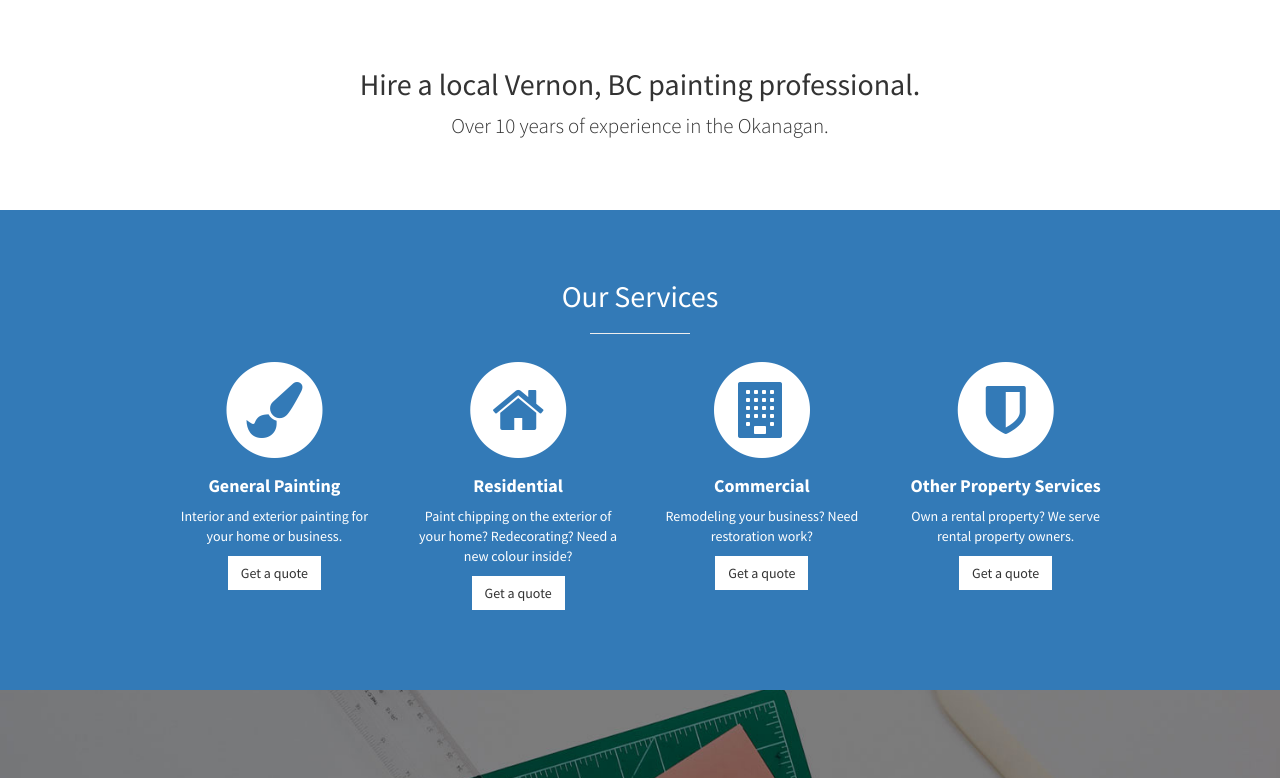
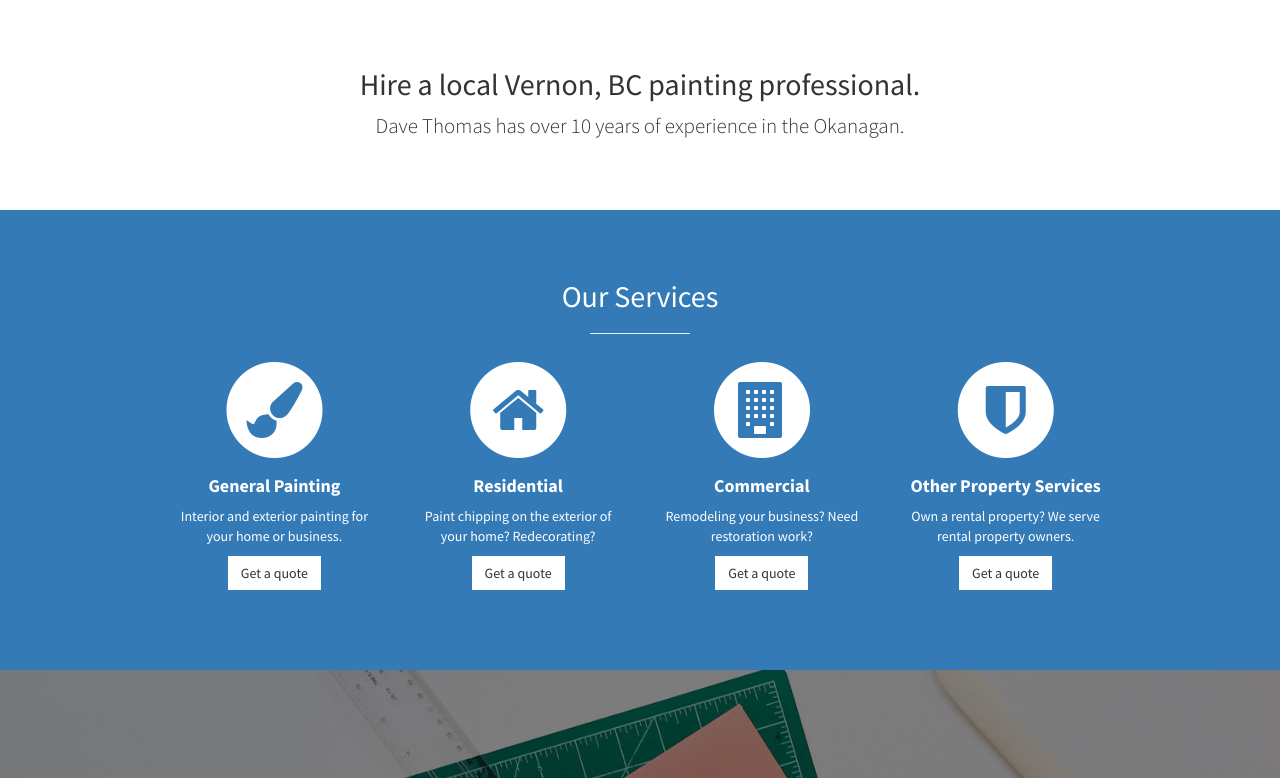
Before and after one commit to mijustin/newleaf, a plain HTML site: page index.html in a window 1280 px wide. Shown: the part 802-1580 px from the top of the page. Drawn offline with Linux system fonts and the light colour scheme.

Commit message:
Content updates

```diff
--- a/index.html
+++ b/index.html
@@ -74,7 +74,7 @@
             <div class="row">
                 <div class="col-lg-12 text-center">
                     <h2>Hire a local Vernon, BC painting professional.</h2>
-                    <p class="lead">Over 10 years of experience in the Okanagan.</p>
+                    <p class="lead">Dave Thomas has over 10 years of experience in the Okanagan.</p>
                 </div>
             </div>
             <!-- /.row -->
@@ -113,7 +113,7 @@
                                 <h4>
                                     <strong>Residential</strong>
                                 </h4>
-                                <p>Paint chipping on the exterior of your home? Redecorating? Need a new colour inside?</p>
+                                <p>Paint chipping on the exterior of your home? Redecorating?</p>
                                 <a href="mailto:daverobertthomas@gmail.com" class="btn btn-light">Get a quote</a>
                             </div>
                         </div>
@@ -198,7 +198,7 @@
                         </div>
                     </div>
                     <!-- /.row (nested) -->
-                    <a href="#" class="btn btn-dark">View More Items</a>
+
                 </div>
                 <!-- /.col-lg-10 -->
             </div>
```
